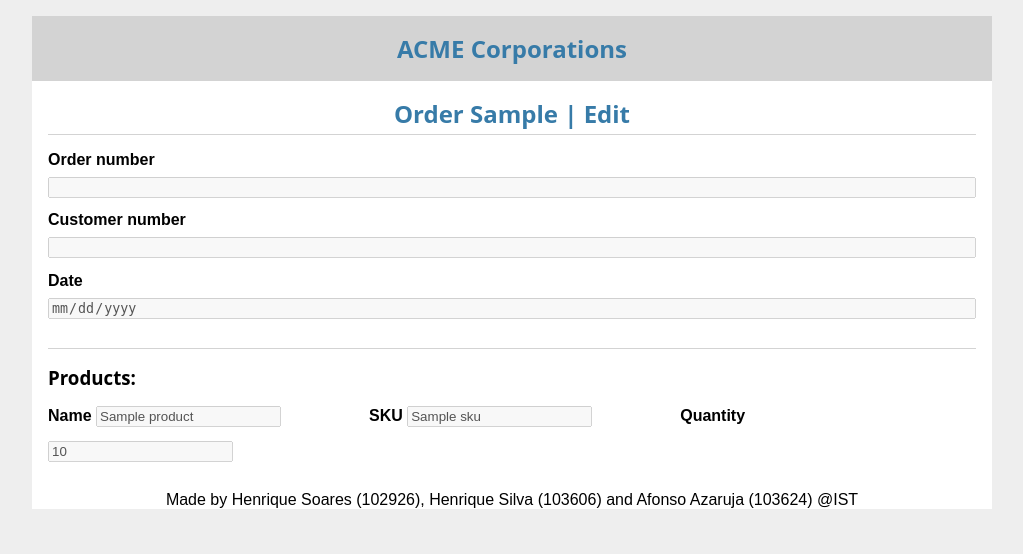
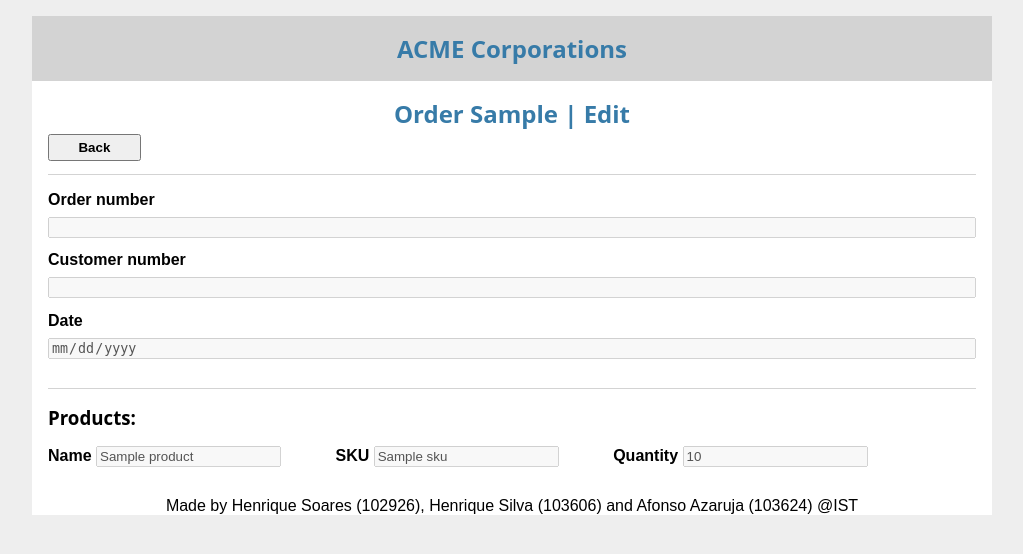
Before and after one commit to henriqueeapsilva/ist-bd-2023, a Python web app: template web/templates/orders/update.html in a window 1280 px wide. Shown: the top 554 px of the page, without its empty margins (128-1151 px from the left). Run offline with Jinja, Linux system fonts and the light colour scheme; the template is opened without the code that fills it: most values are stand-ins (such as "Sample title", 1, 10 or a date in 2020).

Commit message:
buttons created

```diff
--- a/web/static/style.css
+++ b/web/static/style.css
@@ -157,3 +157,40 @@
     transition-duration: 0.3s;
     border-radius: 12px;
 }
+.main {
+  height: 30px; position:
+  relative;
+    margin-bottom: 10px;
+}
+button{
+  position: absolute;
+  font-weight: bold; width: 10%;
+  height: 90%;
+
+}
+.top-left {
+  top: 0%;
+  left: 0%; }
+.top-center{
+  top: 0%; left: 50%;
+  transform: translate(-50%); }
+.top-right{
+  top: 0%; right: 0%; width: 20%; background-color: #377ba8; color: #ffffff; border-radius: 5px; }
+.center-left{
+  top: 50%; transform:
+  translateY(-50%); }
+.center-center{
+  top: 50%; left: 50%;
+  transform: translate(-50%, -50%); }
+.center-right{
+  right: 0%;
+  bottom: 45%; }
+.bottom-left{
+  bottom: 0%;
+  left: 0%; }
+.bottom-center{
+  bottom: 0%;
+  left: 50%; transform: translate(-50%); }
+.bottom-right{
+  bottom: 0%;
+  right: 0%; }
--- a/web/templates/account/index.html
+++ b/web/templates/account/index.html
@@ -2,6 +2,7 @@
 
 {% block header %}
   <h1>{% block title %}Accounts{% endblock %}</h1>
+    <button onclick="history.back()" style="margin-right:2000px"> Back</button>
 {% endblock %}
 
 {% block content %}
--- a/web/templates/account/update.html
+++ b/web/templates/account/update.html
@@ -2,6 +2,7 @@
 
 {% block header %}
   <h1>{% block title %}Conta {{ account['account_number'] }} | Edit{% endblock %}</h1>
+    <button onclick="history.back()" style="margin-right:2000px"> Back</button>
 {% endblock %}
 
 {% block content %}
--- a/web/templates/customers/index.html
+++ b/web/templates/customers/index.html
@@ -2,6 +2,10 @@
 
 {% block header %}
   <h2>{% block title %}Customers{% endblock %}</h2>
+<div class="main">
+    <button onclick="history.back()" class="top-left"> Back</button>
+    <button onclick="history.back()" class="top-right"> Register Customer</button>
+</div>
 {% endblock %}
 
 {% block content %}
--- a/web/templates/customers/update.html
+++ b/web/templates/customers/update.html
@@ -2,6 +2,9 @@
 
 {% block header %}
   <h1>{% block title %}Customer {{ customer['name'] }} | Edit{% endblock %}</h1>
+<div class="main">
+    <button onclick="history.back()" class="top-left"> Back</button>
+</div>
 {% endblock %}
 
 {% block content %}
--- a/web/templates/orders/index.html
+++ b/web/templates/orders/index.html
@@ -2,6 +2,9 @@
 
 {% block header %}
   <h2>{% block title %}Orders{% endblock %}</h2>
+<div class="main">
+    <button onclick="history.back()" class="top-left"> Back</button>
+</div>
 {% endblock %}
 
 {% block content %}
--- a/web/templates/orders/update.html
+++ b/web/templates/orders/update.html
@@ -2,6 +2,9 @@
 
 {% block header %}
   <h1>{% block title %}Order {{ order['order_no'] }} | Edit{% endblock %}</h1>
+<div class="main">
+    <button onclick="history.back()" class="top-left"> Back</button>
+</div>
 {% endblock %}
 
 {% block content %}
@@ -17,11 +20,11 @@
 <h3 style="color: black"> Products: </h3>
     {% for product in products %}
         <label for="name"> Name</label>
-        <input style="margin-right:9%" name="name" id="name" type="text" value="{{ product['name'] }}" disabled>
+        <input style="margin-right:50px" name="name" id="name" type="text" value="{{ product['name'] }}" disabled>
         <label for="SKU"> SKU</label>
-        <input style="margin-right:9%" name="SKU" id="SKU" type="text" value="{{ product['sku'] }}" disabled>
+        <input style="margin-right:50px" name="SKU" id="SKU" type="text" value="{{ product['sku'] }}" disabled>
         <label for="qty"> Quantity</label>
-        <input style="margin-right:9%" name="qty" id="qty" type="number" value="{{ product['qty'] }}" disabled>
+        <input style="margin-right:50px" name="qty" id="qty" type="number" value="{{ product['qty'] }}" disabled>
         {% if not loop.last %}
             <hr>
         {% endif %}
--- a/web/templates/products/index.html
+++ b/web/templates/products/index.html
@@ -2,6 +2,10 @@
 
 {% block header %}
   <h2>{% block title %}Products{% endblock %}</h2>
+    <div class="main">
+    <button onclick="history.back()" class="top-left"> Back</button>
+    <button onclick="history.back()" class="top-right"> Register Product</button>
+</div>
 {% endblock %}
 
 {% block content %}
--- a/web/templates/products/update.html
+++ b/web/templates/products/update.html
@@ -2,6 +2,9 @@
 
 {% block header %}
   <h1>{% block title %}Product {{ product['name'] }} | Edit{% endblock %}</h1>
+<div class="main">
+    <button onclick="history.back()" class="top-left"> Back</button>
+</div>
 {% endblock %}
 
 {% block content %}
--- a/web/templates/suppliers/index.html
+++ b/web/templates/suppliers/index.html
@@ -2,6 +2,10 @@
 
 {% block header %}
   <h2>{% block title %}Suppliers{% endblock %}</h2>
+<div class="main">
+    <button onclick="history.back()" class="top-left"> Back</button>
+    <button onclick="history.back()" class="top-right"> Register Supplier</button>
+</div>
 {% endblock %}
 
 {% block content %}
--- a/web/templates/suppliers/update.html
+++ b/web/templates/suppliers/update.html
@@ -2,6 +2,9 @@
 
 {% block header %}
   <h1>{% block title %}Supplier {{ supplier['name'] }} | Edit{% endblock %}</h1>
+<div class="main">
+    <button onclick="history.back()" class="top-left"> Back</button>
+</div>
 {% endblock %}
 
 {% block content %}
```
